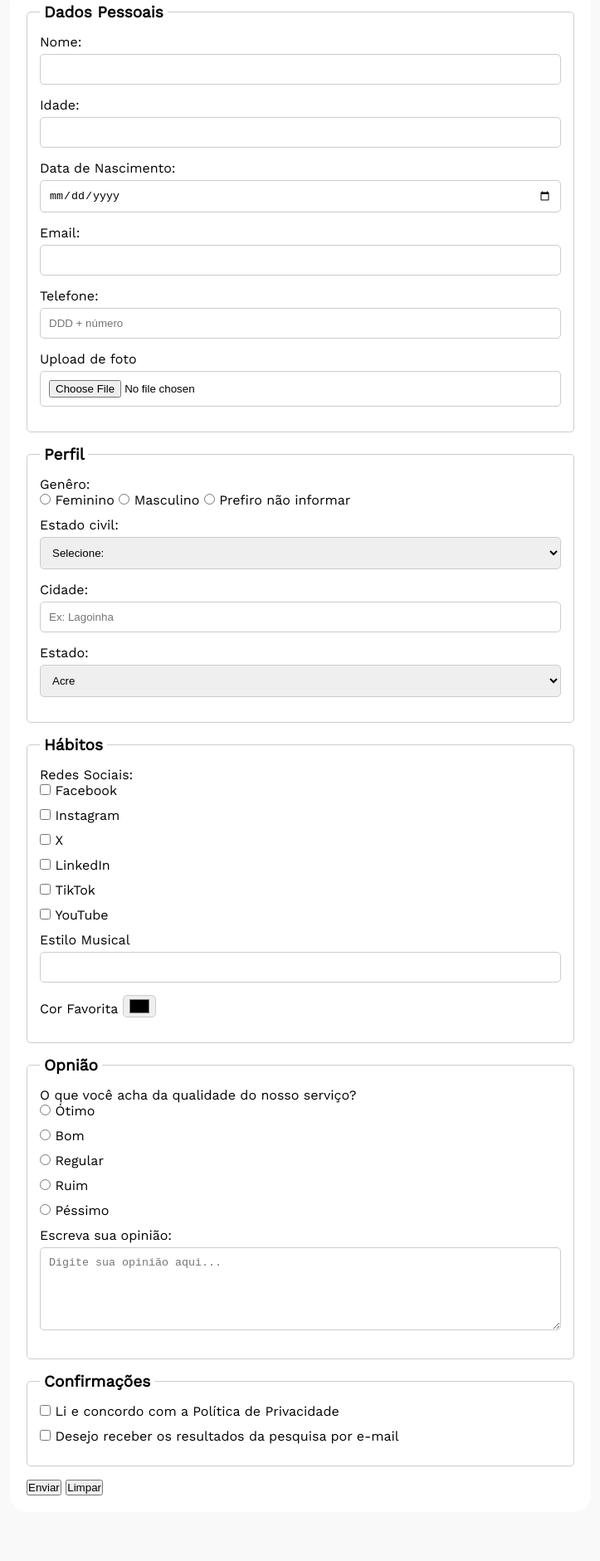
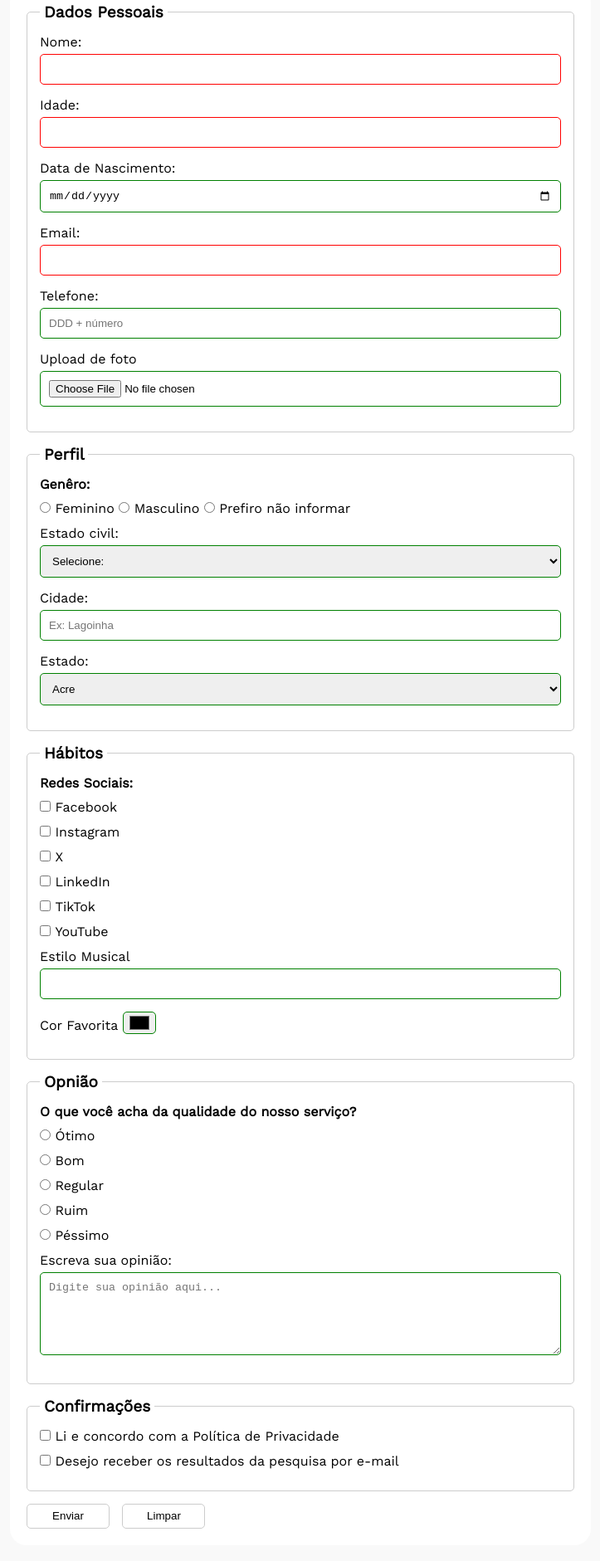
Before and after one commit to Juninalv/pesquisa-culturama, a plain HTML site: page index.html in a window 1280 px wide. Shown: the part 161-2042 px from the top of the page at 83% size, without its empty margins (278-1001 px from the left). Before the commit the page ends 1983 px from the top, so only its background shows below. Drawn offline with nearby package versions, Linux system fonts and the light colour scheme.

Commit message:
página enviada com sucesso e layout do botao enviar-limpar

```diff
--- a/css/style.css
+++ b/css/style.css
@@ -26,8 +26,9 @@ img {
     width: 100px;
 
 }
-header h1 {
+h1 {
     font-family: "Fjalla One", sans-serif;
+    text-align: center;
 
 }
 
@@ -35,6 +36,7 @@ form {
     background-color: #ffffff;
     padding: 20px;
     border-radius: 20px;
+    margin-bottom: 100px;
 }
 
 fieldset {
@@ -53,6 +55,11 @@ legend {
 label {
     display: inline-block;
     margin-bottom: 5px;
+}
+
+p {
+    margin-bottom: 10px;
+    font-weight: bold;
 }
 
 input, select, textarea {
@@ -76,3 +83,30 @@ input[type="color"] {
   width: 40px;
   padding: 0 5px;
 }
+
+input:invalid, select:invalid, textarea:invalid {
+    border-color: red;
+}
+
+input:valid, select:valid, textarea:valid {
+    border-color: green;
+}
+
+button {
+    width: 100px;
+    height: 30px;
+    margin-right: 10px;
+    background-color: #ffffff;
+    border: 1px solid #cccccc;
+    border-radius: 5px;
+    cursor: pointer;
+}
+button[type="submit"]:hover {
+    background-color: #4CAF50;
+    color: white;
+    border: none;
+}
+button[type="reset"]:hover {
+    background-color: #ff0000;
+    color: white;
+    border: none;
--- a/index.html
+++ b/index.html
@@ -14,10 +14,10 @@
     <main>
  <header>
         <img src="img/logo-culturama.png" alt="logo culturama">
-        <h1>Pesquisa Online</h1>
+        <h1>Pesquisa de Opinião</h1>
     </header>
     <section>
-        <form action="" method="get">
+        <form action="sucesso.html" method="get">
             <fieldset>
             <legend>Dados Pessoais</legend>
 
```
Also changed, not shown: sucesso.html (added, +17 -0 lines).
